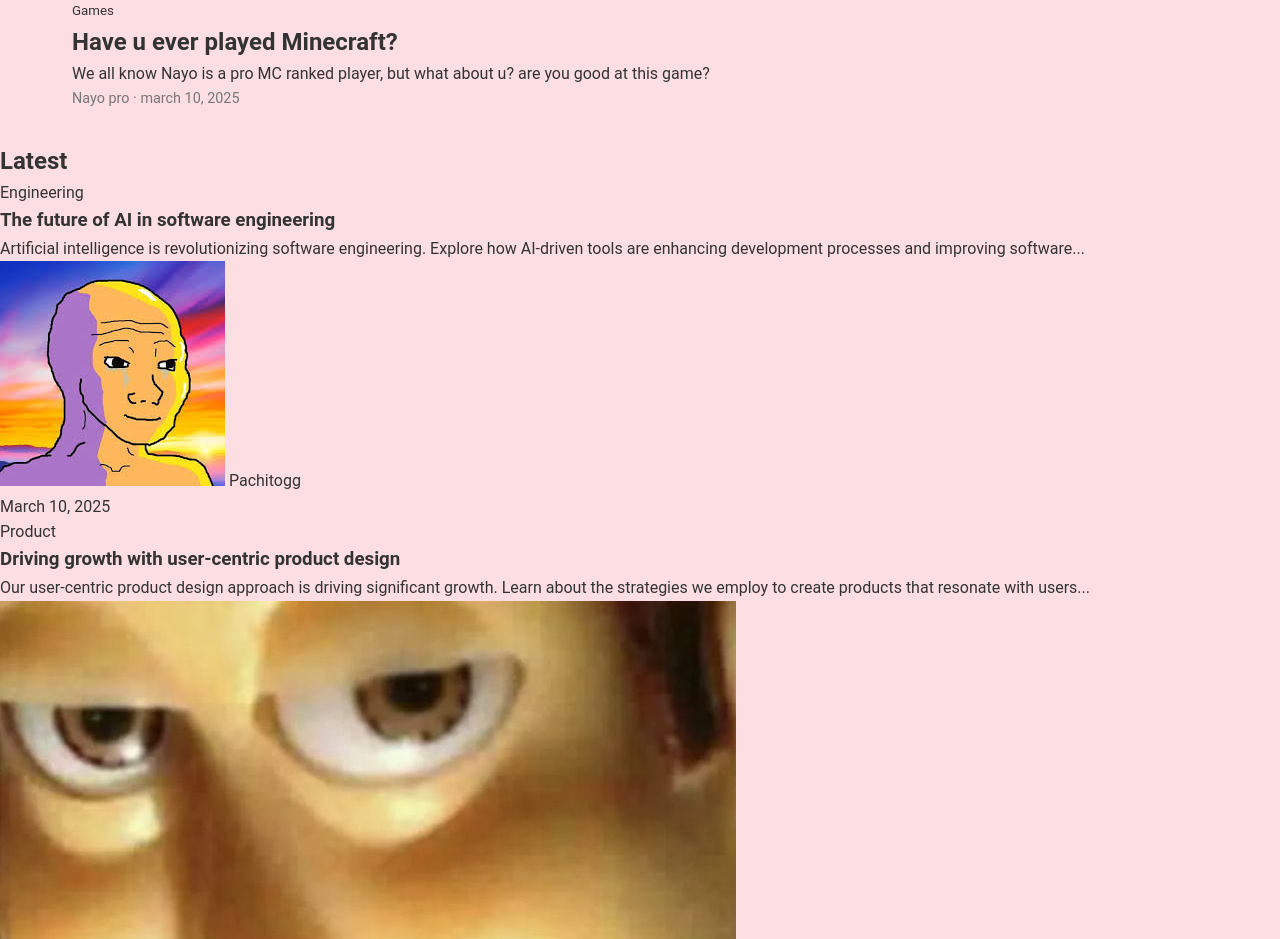
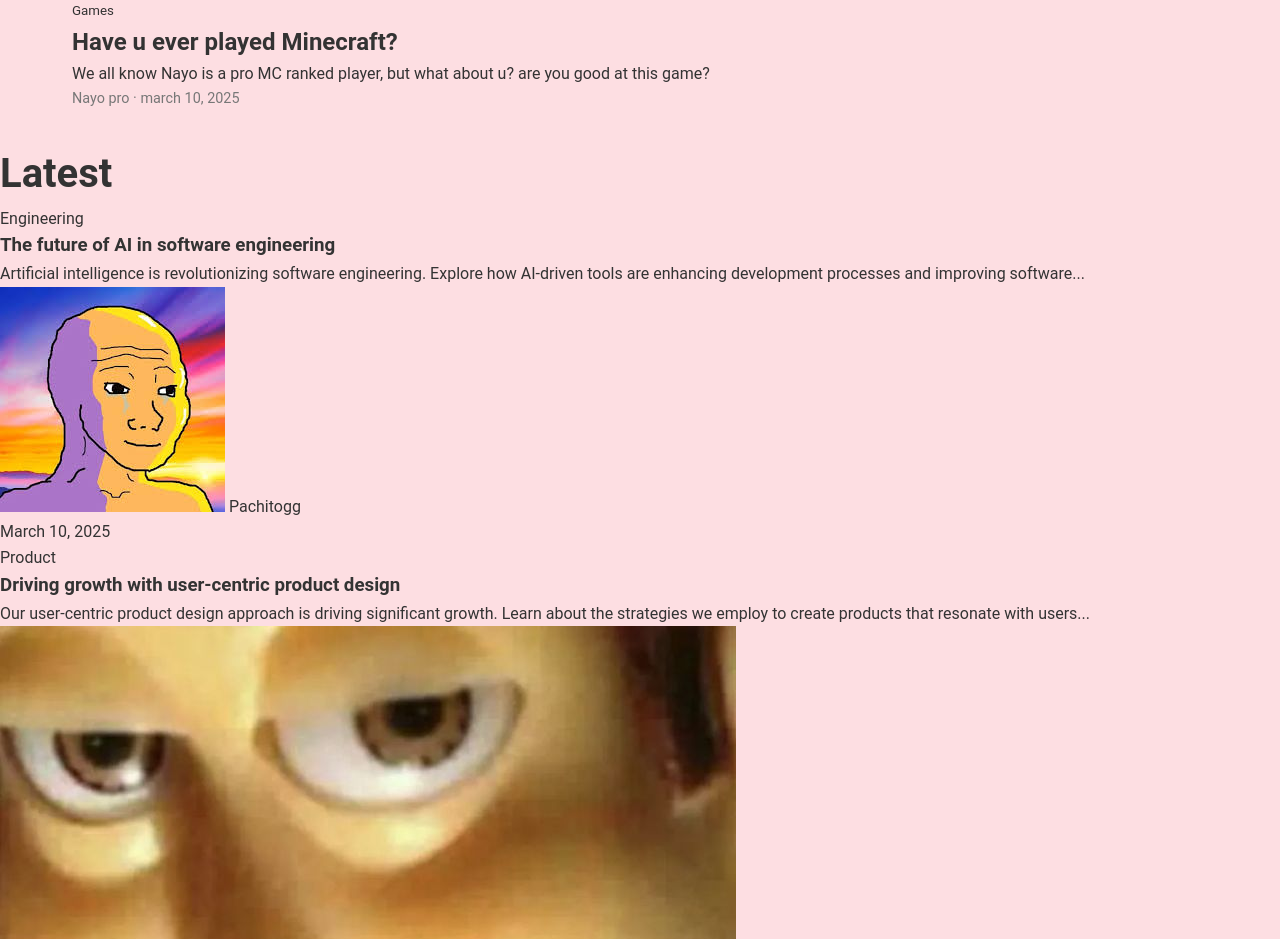
Before and after one commit to nayo22/Laboratorio2, a plain HTML site: page public/index.html in a window 1280 px wide. Shown: the part 3913-4852 px from the top of the page. Drawn offline with Linux system fonts and the light colour scheme.

Commit message:
feat: definir tamaño y color de los encabezados de sección(Style.css)

```diff
--- a/public/style.css
+++ b/public/style.css
@@ -17,6 +17,8 @@ body {
   margin: 0 auto;
   padding: 2rem;
 }
+
+/*Header*/
 
 header {
   background-color: #e8abab;
@@ -75,3 +77,10 @@ header button:nth-child(1) {
 header button:nth-child(1):hover {
   background-color: #e3f2fd;
 }
+
+/*hero section*/
+
+section h2 {
+  font-size: 2.5rem;
+  color: #333;
+}
```
